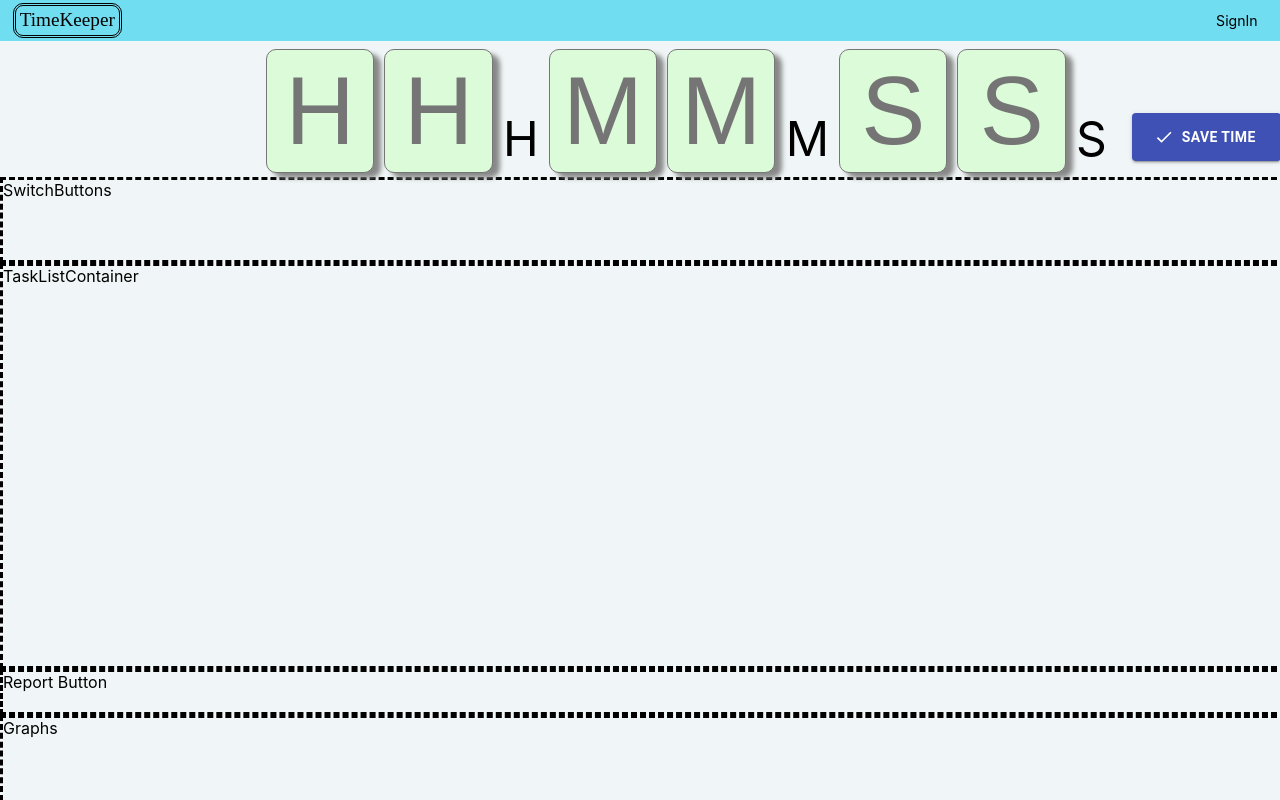
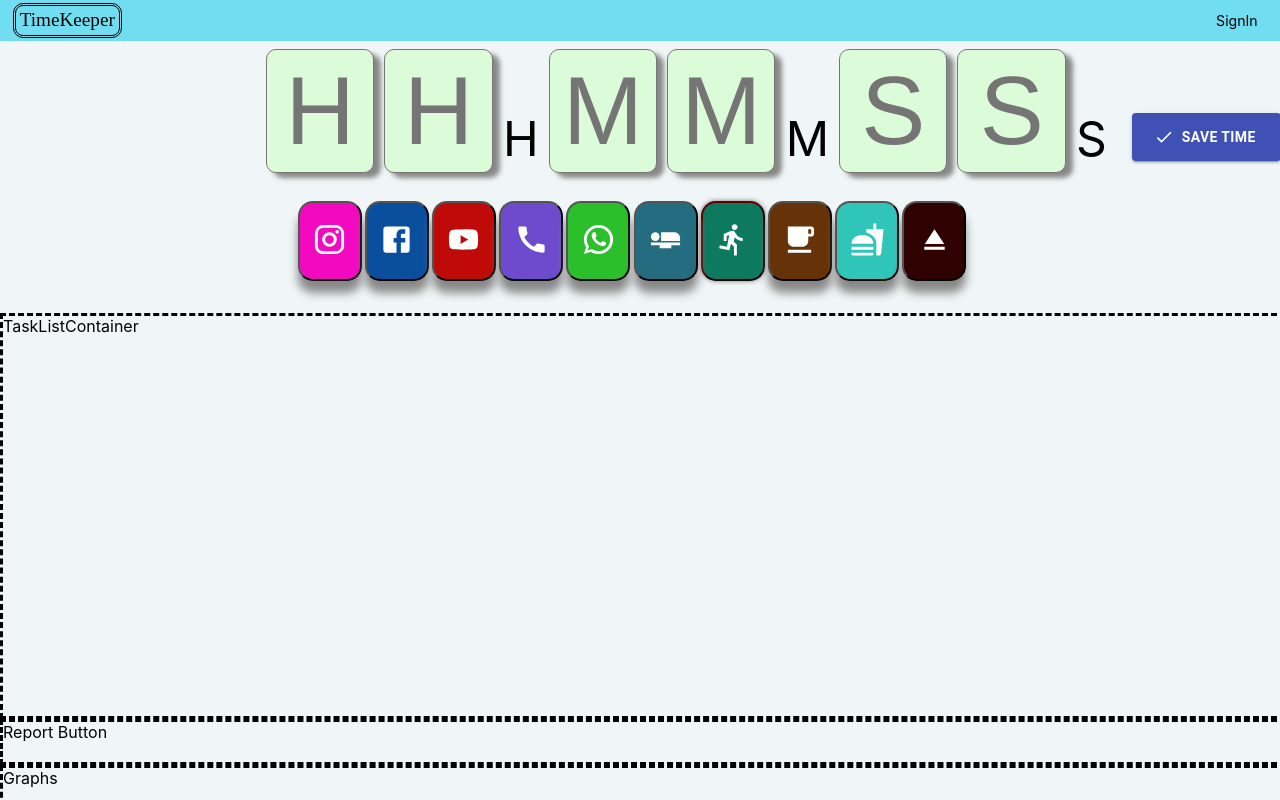
Before and after one commit to rupamswain1/timeKeeper, a React (Create React App) app in the folder timekeeper-frontend/: page / in a window 1280 px wide. Shown: the top 800 px of the page. Built offline with nearby package versions, Linux system fonts and the light colour scheme.

Commit message:
redux created and break button UI

```diff
--- /dev/null
+++ b/timekeeper-frontend/src/components/breakButtons/BreakButtons.component.jsx
@@ -0,0 +1,33 @@
+import React from 'react';
+import InstagramIcon from '@material-ui/icons/Instagram';
+import FacebookIcon from '@material-ui/icons/Facebook';
+import YouTubeIcon from '@material-ui/icons/YouTube';
+import CallIcon from '@material-ui/icons/Call';
+import WhatsAppIcon from '@material-ui/icons/WhatsApp';
+import AirlineSeatFlatIcon from '@material-ui/icons/AirlineSeatFlat';
+import DirectionsRunIcon from '@material-ui/icons/DirectionsRun';
+import FreeBreakfastIcon from '@material-ui/icons/FreeBreakfast';
+import FastfoodIcon from '@material-ui/icons/Fastfood';
+import EjectIcon from '@material-ui/icons/Eject';
+
+import './BreakButtons.style.scss';
+
+const BreakButtons=()=>{
+    return(
+        <div className='breakbuttonsMainContainer'>
+            <button className='brakButton-insta'><InstagramIcon style={{fill: "white"}} fontSize="large"/></button>
+            <button className='brakButton-fb'><FacebookIcon style={{fill: "white"}} fontSize="large"/></button>
+            <button className='brakButton-youtube'><YouTubeIcon style={{fill: "white"}} fontSize="large"/></button>
+            <button className='brakButton-calls-'><CallIcon style={{fill: "white"}} fontSize="large"/></button>
+            <button className='brakButton-messaging'><WhatsAppIcon style={{fill: "white"}} fontSize="large"/></button>
+            <button className='brakButton-sleep'><AirlineSeatFlatIcon style={{fill: "white"}} fontSize="large"/></button>
+            <button className='brakButton-excesiseclicked'><DirectionsRunIcon style={{fill: "white"}} fontSize="large"/></button>
+            <button className='brakButton-tea'><FreeBreakfastIcon style={{fill: "white"}} fontSize="large"/></button>
+            <button className='brakButton-food'><FastfoodIcon style={{fill: "white"}} fontSize="large"/></button>
+            <button className='brakButton-eject'><EjectIcon style={{fill: "white"}} fontSize="large"/></button>
+
+        </div>
+        )
+}
+
+export default BreakButtons;
--- /dev/null
+++ b/timekeeper-frontend/src/components/breakButtons/BreakButtons.style.scss
@@ -0,0 +1,48 @@
+.breakbuttonsMainContainer{
+    position: relative;
+    left:23vw;
+    button[class^='brakButton']{
+        position: relative;
+        height: 100%;
+        border-radius: 15px;
+        width: 5vw;
+        box-shadow: 0px 12px 10px #888888;
+        z-index: 1;
+        margin-left: 0.25vw;
+    }
+    button[class*='insta']{
+        background-color: rgb(243, 9, 192);
+    }
+    button[class*='fb']{
+        background-color: rgb(10, 79, 158);
+    }
+    button[class*='youtube']{
+        background-color: rgb(192, 9, 9);
+    }
+    button[class*='calls']{
+        background-color: rgb(109, 75, 204);
+    }
+    button[class*='messaging']{
+        background-color: rgb(43, 192, 43);
+    }
+    button[class*='sleep']{
+        background-color: rgb(36, 109, 128);
+    }
+    button[class*='excesise']{
+        background-color: rgb(13, 121, 94);
+    }
+    button[class*='tea']{
+        background-color: rgb(102, 50, 7);
+    }
+    button[class*='food']{
+        background-color: rgb(48, 197, 185);
+    }
+    button[class*='eject']{
+        background-color: rgb(48, 1, 1);
+    }
+    button[class*='clicked']{
+        box-shadow: 0px 0px 5px #777;
+        z-index: 0;
+        border-color: rgb(14, 0, 0);
+    }
+}
--- a/timekeeper-frontend/src/components/totalTargetTime/TotalTargetTime.component.jsx
+++ b/timekeeper-frontend/src/components/totalTargetTime/TotalTargetTime.component.jsx
@@ -1,13 +1,19 @@
 import React,{useState} from 'react';
+import {useDispatch,useSelector} from 'react-redux';
 import Button from '@material-ui/core/Button';
 import IconButton from '@material-ui/core/IconButton';
 import CheckIcon from '@material-ui/icons/Check';
+import {saveTotalTime} from '../../redux/totalTime/TotalTime.action';
 import './TotalTargetTime.scss'
 const TotalTargetTime=()=>{
-
+    const dispatch=useDispatch();
+    const {key,totalTime}=useSelector(state=>state.TotalTimeReducer);
     let timeArr=[]
+    //console.log(timeArr)
     const handleChange=event=>{
-
+            if((totalTime[key]!=undefined)&&(totalTime[key][getFullDate()]!=undefined)){
+                timeArr=totalTime[key][getFullDate()]
+            }
             //timeArr.push(event.target.value)
             timeArr[parseInt(event.target.name)]=event.target.value
             if(parseInt(event.target.name)<5){
@@ -17,27 +23,43 @@ const TotalTargetTime=()=>{
             else{
                 document.getElementById(parseInt(event.target.name)).blur();
             }
-
-            console.log((parseInt(timeArr[0])*10+(parseInt(timeArr[1])))*60*60)
+            console.log(timeArr)
+           //console.log((parseInt(timeArr[0])*10+(parseInt(timeArr[1])))*60*60)
     }
     const clearTxt=event=>{
         document.getElementById(parseInt(event.target.name)).value='';
     }
+    let newTime=undefined
+    const getFullDate=()=>{
+        let newDate=new Date()
+            let date = newDate.getDate();
+            let month = newDate.getMonth() + 1;
+            let year = newDate.getFullYear();
+            return(date.toString()+month.toString()+year.toString());
+    }
+    const submitTime=()=>{
+
+        dispatch(saveTotalTime(timeArr))
+
+            console.log(totalTime[key][getFullDate()])
+             newTime=totalTime[key][getFullDate()];
+        console.log(newTime)
+    }
     return(
         <div className='timcardsContainer'>
-            <input className='timeBox' placeholder='H' type='text' name='0' onFocus={clearTxt} id='0' value={timeArr[0]} maxlength='1' onChange={handleChange}>
+            <input className='timeBox' placeholder='H' type='text' name='0' onFocus={clearTxt} id='0' value={newTime?newTime[0]:timeArr[0]} maxlength='1' onChange={handleChange}>
             </input>
-            <input className='timeBox' placeholder='H' type='text' name='1' onFocus={clearTxt} id='1' value={timeArr[1]} maxlength='1' onChange={handleChange}>
+            <input className='timeBox' placeholder='H' type='text' name='1' onFocus={clearTxt} id='1' value={newTime?newTime[1]:timeArr[1]} maxlength='1' onChange={handleChange}>
             </input>
             <div className='timerText'>H</div>
-            <input className='timeBox' placeholder='M' type='text' name='2' onFocus={clearTxt} id='2' value={timeArr[2]} maxlength='1' onChange={handleChange}>
+            <input className='timeBox' placeholder='M' type='text' name='2' onFocus={clearTxt} id='2' value={newTime?newTime[2]:timeArr[2]} maxlength='1' onChange={handleChange}>
             </input>
-            <input className='timeBox' placeholder='M' type='text' name='3' onFocus={clearTxt} id='3' value={timeArr[3]} maxlength='1' onChange={handleChange}>
+            <input className='timeBox' placeholder='M' type='text' name='3' onFocus={clearTxt} id='3' value={newTime?newTime[3]:timeArr[3]} maxlength='1' onChange={handleChange}>
             </input>
                 <div className='timerText'>M</div>
-                <input className='timeBox' placeholder='S' type='text' name='4' onFocus={clearTxt} id='4' value={timeArr[4]} maxlength='1' onChange={handleChange}>
+                <input className='timeBox' placeholder='S' type='text' name='4' onFocus={clearTxt} id='4' value={newTime?newTime[4]:timeArr[4]} maxlength='1' onChange={handleChange}>
             </input>
-            <input className='timeBox' placeholder='S' type='text' name='5' onFocus={clearTxt} id='5' onfocus='this.value=""' value={timeArr[5]} maxlength='1' onChange={handleChange}>
+            <input className='timeBox' placeholder='S' type='text' name='5' onFocus={clearTxt} id='5' onfocus='this.value=""' value={newTime?newTime[5]:timeArr[5]} maxlength='1' onChange={handleChange}>
             </input>
                 <div className='timerText'>S</div>
             <Button
@@ -45,6 +67,7 @@ const TotalTargetTime=()=>{
             color="primary"
             className='saveTimeBtn'
             startIcon={<CheckIcon />}
+            onClick={()=>submitTime()}
             >
                 Save Time
             </Button>
--- a/timekeeper-frontend/src/pages/homePage/HomePage.style.scss
+++ b/timekeeper-frontend/src/pages/homePage/HomePage.style.scss
@@ -4,7 +4,7 @@
     background-color: rgb(240, 246, 247);
     width:100%;
     height: 100%;
-    overflow: auto;
+    // /overflow: auto;
     .totalTimeContainer{
         display: flex;
         width:100%;
@@ -12,13 +12,15 @@
         margin-bottom: 1vh;
         margin-top: 1vh;
         height: 15%;
-
+        margin-bottom: 4vh;
     }
     .switchButtonsContainer{
         display: flex;
+        margin-top: 3vh;
         width:100%;
-        border-style: dashed;
+        //border-style: dashed;
         height: 10%;
+        margin-bottom: 4vh;
     }
     .taskListContainer{
         display: flex;
--- a/timekeeper-frontend/src/pages/homePage/Homepage.component.jsx
+++ b/timekeeper-frontend/src/pages/homePage/Homepage.component.jsx
@@ -1,5 +1,6 @@
 import React from 'react'
 import TotalTargetTime from '../../components/totalTargetTime/TotalTargetTime.component';
+import BreakButtons from '../../components/breakButtons/BreakButtons.component';
 import './HomePage.style.scss'
 const HomePage=()=>{
     return(
@@ -8,7 +9,7 @@ const HomePage=()=>{
                 <TotalTargetTime/>
             </div>
             <div className='switchButtonsContainer'>
-                SwitchButtons
+                <BreakButtons/>
             </div>
             <div className='taskListContainer'>
                 TaskListContainer
--- a/timekeeper-frontend/src/redux/totalTime/TotalTime.reducer.js
+++ b/timekeeper-frontend/src/redux/totalTime/TotalTime.reducer.js
@@ -1,15 +1,24 @@
 import TotalTimeType from './TotalTime.type';
 
 const INITIAL_STATE={
-    totalTime:[0,0,0,0,0,0]
+    key:0,
+    totalTime:{},
 }
 
 export const TotalTimeReducer=(state=INITIAL_STATE, action)=>{
     switch(action.type){
         case TotalTimeType.SAVE_TOTAL_TIME:
+            state.key=Object.keys(state.totalTime).length;
+            let newDate=new Date()
+            let date = newDate.getDate();
+            let month = newDate.getMonth() + 1;
+            let year = newDate.getFullYear();
+            let fullDate=date.toString()+month.toString()+year.toString();
+            state.totalTime[state.key]={[fullDate]:action.payload}
             return{
                 ...state,
-                totalTime:action.payload,
+                key:state.key,
+                totalTime:{...state.totalTime},
             }
         default:
             return state;
```
Also changed, not shown: 1 other file (tests, documents, lock files or other folders).
